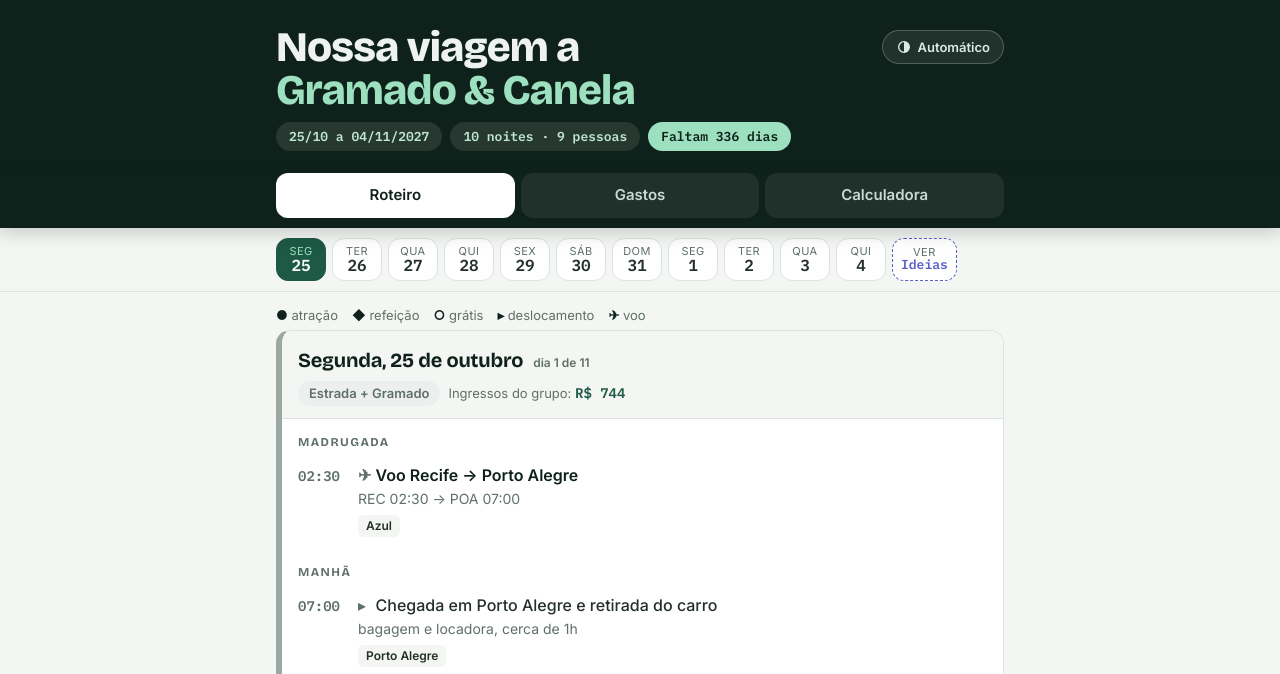
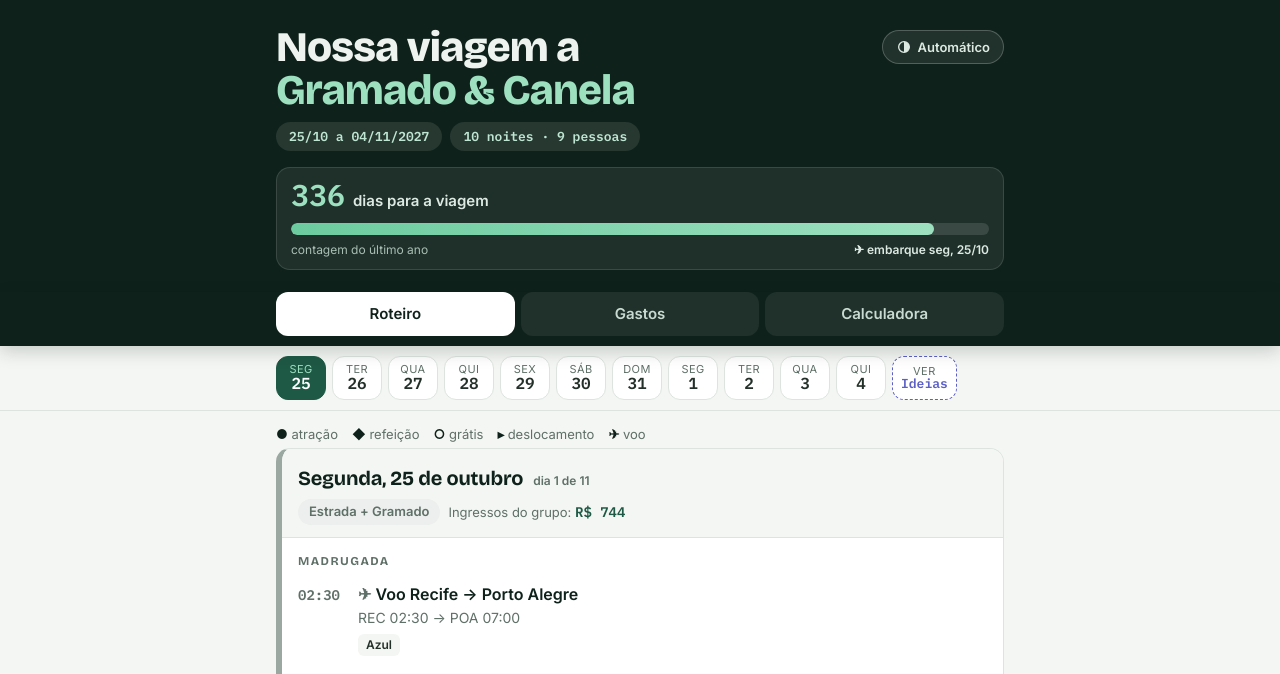
Before and after one commit to edipoalex/gramado, a plain HTML site: page index.html in a window 1280 px wide. Shown: the top 674 px of the page. Drawn offline with nearby package versions, Linux system fonts and the light colour scheme.

Commit message:
Adiciona barra de contagem regressiva no topo
A barra fica cheia até 1 ano antes do embarque e esvazia até 25/10/2027.
Durante a viagem, enche conforme os dias passam; depois da volta, some.
?hoje=AAAA-MM-DD no endereço simula outra data.

Co-Authored-By: Claude Opus 5.5 <noreply@anthropic.com>

```diff
--- a/index.html
+++ b/index.html
@@ -69,7 +69,14 @@ header.topo h1 em{font-style:normal;color:#9DE0C0}
 .selos{display:flex;flex-wrap:wrap;gap:8px}
 .selo{display:inline-block;background:rgba(255,255,255,.1);border-radius:999px;padding:5px 13px;
   font-family:var(--mono);font-size:13px;font-weight:600;color:#BFE6D3}
-.selo.contagem{background:#9DE0C0;color:#0E211A}
+.regressiva{margin-top:16px;background:rgba(255,255,255,.07);border:1px solid rgba(255,255,255,.12);border-radius:14px;padding:12px 14px 10px}
+.reg-topo{display:flex;align-items:baseline;gap:8px;flex-wrap:wrap}
+.reg-topo b{font-family:var(--mono);font-size:30px;line-height:1;color:#9DE0C0;font-weight:600}
+.reg-topo span{font-size:15px;color:#DCEAE3;font-weight:600}
+.reg-barra{height:12px;margin:10px 0 6px;border-radius:999px;background:rgba(255,255,255,.12);overflow:hidden}
+.reg-barra span{display:block;height:100%;width:100%;border-radius:999px;background:linear-gradient(90deg,#6CCB9F,#9DE0C0);transition:width 1.2s ease-out}
+.reg-legenda{display:flex;justify-content:space-between;gap:10px;font-size:12px;color:#A9BEB4}
+.reg-legenda span:last-child{color:#DCEAE3;font-weight:600}
 
 /* ---------- Abas ---------- */
 .abas{position:sticky;top:0;z-index:30;background:var(--topo);padding:0 0 10px;
@@ -328,7 +335,11 @@ footer.rodape{font-size:13px;color:var(--cinza);padding:10px 0 20px;line-height:
     <div class="selos">
       <span class="selo">25/10 a 04/11/2027</span>
       <span class="selo">10 noites · 9 pessoas</span>
-      <span class="selo contagem" id="contagem" hidden></span>
+    </div>
+    <div class="regressiva" id="regressiva" hidden>
+      <div class="reg-topo"><b id="reg-num"></b><span id="reg-rot"></span></div>
+      <div class="reg-barra" id="reg-barra" role="progressbar" aria-valuemin="0" aria-valuemax="100"><span id="reg-fill"></span></div>
+      <div class="reg-legenda"><span id="reg-esq"></span><span id="reg-dir"></span></div>
     </div>
   </div>
 </header>
@@ -726,20 +737,40 @@ function ler(){ try{ return JSON.parse(localStorage.getItem(CHAVE)) || null; }ca
 function gravar(obj){ try{ localStorage.setItem(CHAVE, JSON.stringify(obj)); }catch(e){} }
 
 /* ---------- "hoje" ---------- */
-function hojeISO(){ const t = new Date(); return t.getFullYear()+'-'+String(t.getMonth()+1).padStart(2,'0')+'-'+String(t.getDate()).padStart(2,'0'); }
+function hojeISO(){ const q = new URLSearchParams(location.search).get('hoje'); if(q && /^\d{4}-\d{2}-\d{2}$/.test(q)) return q; const t = new Date(); return t.getFullYear()+'-'+String(t.getMonth()+1).padStart(2,'0')+'-'+String(t.getDate()).padStart(2,'0'); }
 const HOJE = hojeISO();
 const DIA_DE_HOJE = DIAS.find(d => d.data === HOJE) ? HOJE : null;
 
+/* Contagem regressiva: a barra fica cheia até 1 ano antes e esvazia até o embarque.
+   Durante a viagem, ela enche conforme os dias passam. Depois, some. */
 (function contagem(){
-  const el = document.getElementById('contagem');
-  const ini = dataDe(DIAS[0].data), fim = dataDe(DIAS[DIAS.length-1].data);
-  const hoje = dataDe(HOJE);
+  const caixa = document.getElementById('regressiva');
+  const ini = dataDe(DIAS[0].data), fim = dataDe(DIAS[DIAS.length-1].data), hoje = dataDe(HOJE);
   const dias = Math.round((ini - hoje) / 864e5);
-  if(dias > 1) el.textContent = `Faltam ${dias} dias`;
-  else if(dias === 1) el.textContent = 'É amanhã!';
-  else if(hoje <= fim) el.textContent = `Dia ${DIAS.findIndex(d=>d.data===HOJE)+1} de ${DIAS.length}`;
-  else return;
-  el.hidden = false;
+  const JANELA = 365;
+  const dtIni = `${SEM3[ini.getDay()]}, ${ddmm(DIAS[0].data)}`;
+  let num, rot, pct, esq, dir;
+  if(dias > 0){
+    num = dias; rot = dias === 1 ? 'dia para a viagem. É amanhã!' : 'dias para a viagem';
+    pct = Math.min(dias, JANELA) / JANELA * 100;
+    esq = 'contagem do último ano'; dir = `✈ embarque ${dtIni}`;
+  } else if(hoje <= fim){
+    const n = DIAS.findIndex(d => d.data === HOJE) + 1;
+    num = `Dia ${n}`; rot = `de ${DIAS.length} da viagem`;
+    pct = n / DIAS.length * 100;
+    esq = ddmm(DIAS[0].data); dir = `volta ${ddmm(DIAS[DIAS.length-1].data)}`;
+  } else return;
+  document.getElementById('reg-num').textContent = num;
+  document.getElementById('reg-rot').textContent = rot;
+  document.getElementById('reg-esq').textContent = esq;
+  document.getElementById('reg-dir').textContent = dir;
+  const barra = document.getElementById('reg-barra'), fill = document.getElementById('reg-fill');
+  barra.setAttribute('aria-valuenow', Math.round(pct));
+  barra.setAttribute('aria-label', `${num} ${rot}`);
+  caixa.hidden = false;
+  /* anima de cheia até o valor de hoje (ou de vazia, durante a viagem) */
+  fill.style.width = dias > 0 ? '100%' : '0%';
+  requestAnimationFrame(() => requestAnimationFrame(() => { fill.style.width = pct.toFixed(1) + '%'; }));
 })();
 
 /* =============================== ROTEIRO =============================== */
```
Also changed, not shown: 1 other file.
